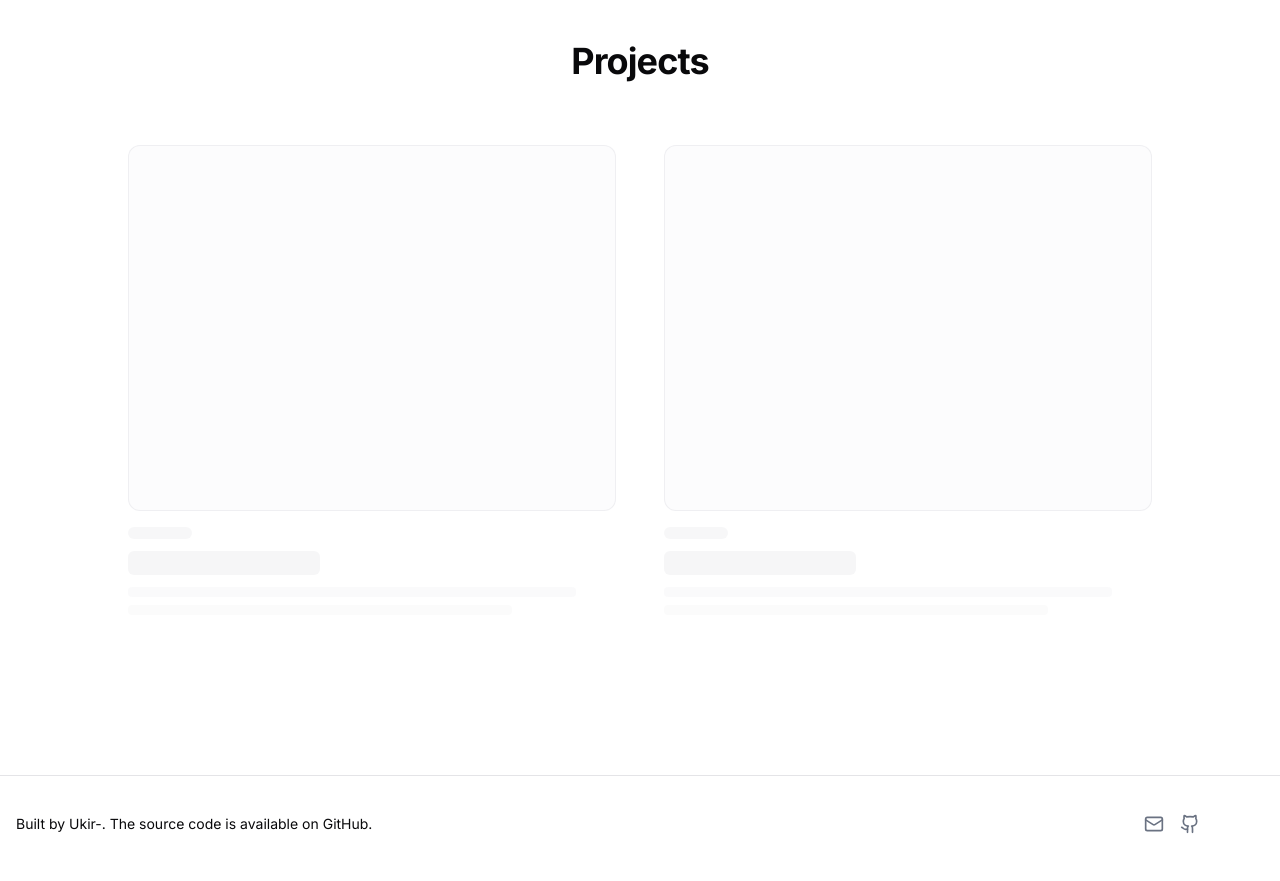
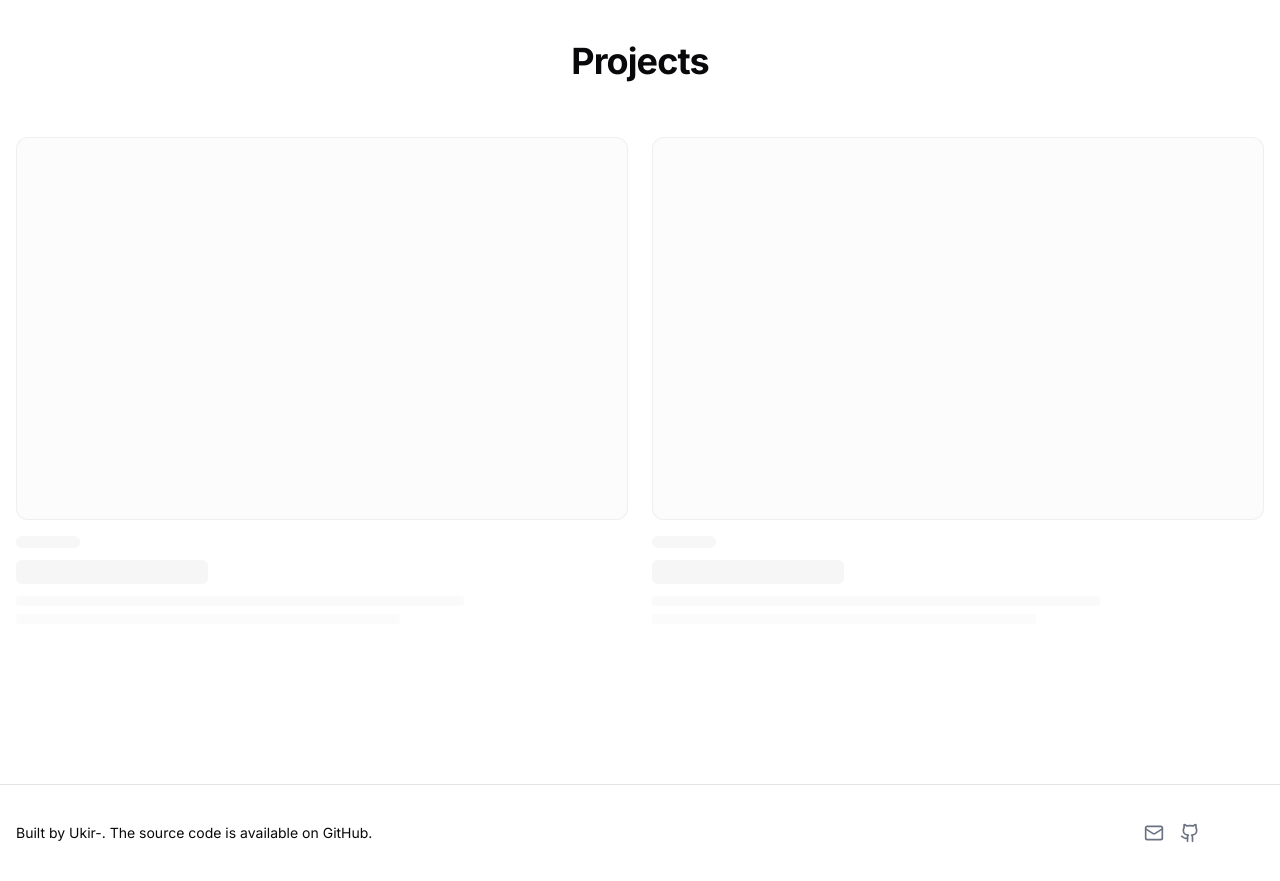
Before and after one commit to ukir-rrrr/my-blog-site, a Next.js app: page /about in a window 1280 px wide. Shown: the part 800-1681 px from the top of the page. Built offline with nearby package versions, Linux system fonts and the light colour scheme.

Commit message:
Widen Projects placeholders to full-width two-column grid
Remove max-width cap; use 16:10 cards with gap-4–6 like reference layout.

Co-authored-by: ukir-rrrr <ukir-rrrr@users.noreply.github.com>

```diff
--- a/src/app/about/page.tsx
+++ b/src/app/about/page.tsx
@@ -131,11 +131,11 @@ export default function AboutPage() {
           Projects
         </h2>
 
-        <div className="mx-auto mt-14 grid max-w-5xl gap-10 md:mt-16 md:grid-cols-2 md:gap-x-12 md:gap-y-14">
+        <div className="mt-12 grid w-full grid-cols-1 gap-4 sm:grid-cols-2 sm:gap-5 md:mt-14 md:gap-6">
           {[0, 1].map((index) => (
-            <article key={index} className="flex flex-col gap-4">
+            <article key={index} className="flex min-w-0 flex-col gap-4">
               <div
-                className="aspect-[4/3] w-full rounded-xl border border-border/50 bg-muted/25"
+                className="aspect-[16/10] w-full rounded-xl border border-border/50 bg-muted/25"
                 aria-hidden
               />
               <div className="space-y-3" aria-hidden>
```
